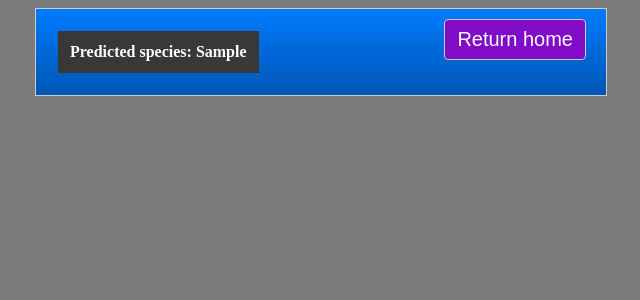
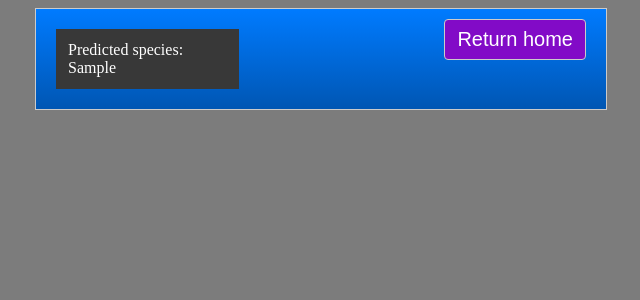
Before and after one commit to Aszlas545/FlaskAPI, a Python web app: template SourceCode/templates/predicted.html in a window 1280 px wide. Shown: the top 300 px of the page, without its empty margins (319-959 px from the left). Run offline with Jinja, Linux system fonts and the light colour scheme; the template is opened without the code that fills it: most values are stand-ins (such as "Sample title", 1, 10 or a date in 2020); lists and menus that the app fills with data are empty.

Commit message:
last small fixes

```diff
--- a/SourceCode/app.py
+++ b/SourceCode/app.py
@@ -96,7 +96,7 @@ def add_point():
                     sepal_width <= 0 or
                     petal_length <= 0 or
                     petal_width <= 0 or
-                    flower_species <= 0):
+                    flower_species < 0):
                 raise ValueError
         except ValueError:
             return render_template('error.html',
--- a/SourceCode/static/style.css
+++ b/SourceCode/static/style.css
@@ -92,3 +92,11 @@ button:hover {
 .other-form {
   margin-top: 50px;
 }
+
+.prediction {
+  background-color: #383838;
+  color: #ffffff;
+  text-align: left;
+  padding: 12px;
+  width: 30%;
+}
--- a/SourceCode/templates/base.html
+++ b/SourceCode/templates/base.html
@@ -3,7 +3,6 @@
 <head>
     <meta charset="UTF-8">
     <title>{% block title %}{% endblock %}</title>
-    <link rel="shortcut icon" href="#" />
     <link rel="stylesheet" type="text/css" href="{{ url_for('static', filename='style.css') }}">
 </head>
 <body>
--- a/SourceCode/templates/predicted.html
+++ b/SourceCode/templates/predicted.html
@@ -7,10 +7,6 @@
         <a href="http://127.0.0.1:5000/" class="a-home">
           <button>Return home</button>
         </a>
-        <table>
-            <tr>
-                <th>Predicted species: {{ flower_species }}</th>
-            </tr>
-        </table>
+        <div class="prediction">Predicted species: {{ flower_species }}</div>
     </div>
 {% endblock %}
```
